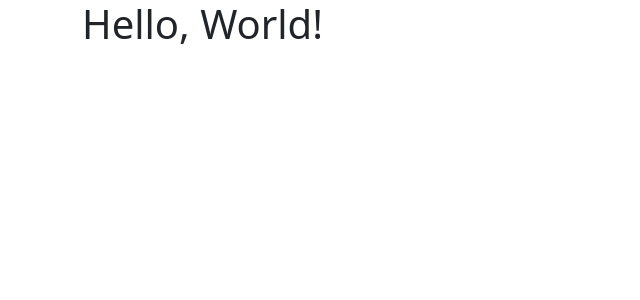
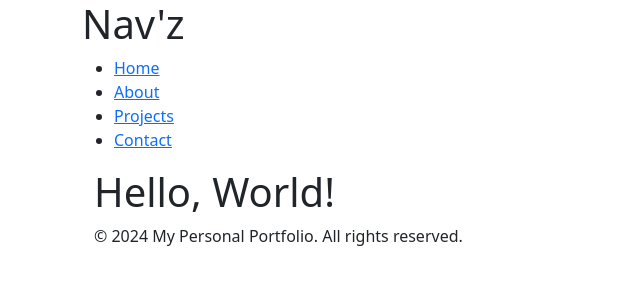
Before and after one commit to SherylAnnNavz/Portfolio, a Django app: page / in a window 1280 px wide. Shown: the top 300 px of the page, without its empty margins (0-640 px from the left). Run offline with Django 5.2, Linux system fonts and the light colour scheme.

Commit message:
Added some details

```diff
--- a/portfolio/pages/templates/base.html
+++ b/portfolio/pages/templates/base.html
@@ -1,4 +1,4 @@
-<!-- templates/base.html -->
+<!-- base.html -->
 
 <!DOCTYPE html>
 <html lang="en">
@@ -11,6 +11,22 @@
     >
 </head>
 <body class="container">
-{% block page_content %}{% endblock page_content %}
+    <nav>
+        <h1>Nav'z</h1>
+        <ul>
+            <li><a href="{% url 'home' %}">Home</a></li>
+            <li><a href="{% url 'about' %}">About</a></li>
+            <li><a href="{% url 'project_index' %}">Projects</a></li> <!-- Updated link to projects -->
+            <li><a href="{% url 'contact' %}">Contact</a></li>
+        </ul>
+    </nav>
+
+    {% block page_content %}{% endblock page_content %}
+
+    <footer>
+        <div class="container">
+            <p>&copy; {% now "Y" %} My Personal Portfolio. All rights reserved.</p>
+        </div>
+    </footer>
 </body>
 </html>
--- a/portfolio/pages/templates/pages/home.html
+++ b/portfolio/pages/templates/pages/home.html
@@ -2,6 +2,14 @@
 
 {% extends "base.html" %}
 
+{% block title %}Home{% endblock title %}
+
 {% block page_content %}
-    <h1>Hello, World!</h1>
+    <div id="header">
+        <div class="container">
+            <div class="header-text">
+                <h1>Hello, World!</h1>
+            </div>
+        </div>
+    </div>
 {% endblock page_content %}
--- a/portfolio/pages/urls.py
+++ b/portfolio/pages/urls.py
@@ -1,8 +1,12 @@
-# pages/urls.py
+# urls.py within the pages app
 
 from django.urls import path
-from pages import views
+from . import views
 
 urlpatterns = [
-    path("", views.home, name='home'),
+    path('', views.home, name='home'),
+    path('about/', views.about, name='about'),
+    path('portfolio/', views.portfolio, name='portfolio'),  # Add this line for portfolio
+    path('contact/', views.contact, name='contact'),
+    # Other URL patterns
 ]
--- a/portfolio/pages/views.py
+++ b/portfolio/pages/views.py
@@ -1,5 +1,16 @@
+# views.py within the pages app
+
 from django.shortcuts import render
 
-# Create your views here.
 def home(request):
     return render(request, "pages/home.html", {})
+
+def about(request):
+    return render(request, 'pages/about.html')
+
+def portfolio(request):
+    # You can add any necessary context data here
+    return render(request, 'projects/project_index.html')
+
+def contact(request):
+    return render(request, 'pages/contact.html')
```
Also changed, not shown: portfolio/pages/templates/pages/about.html (added), portfolio/pages/templates/pages/contact.html (added).
